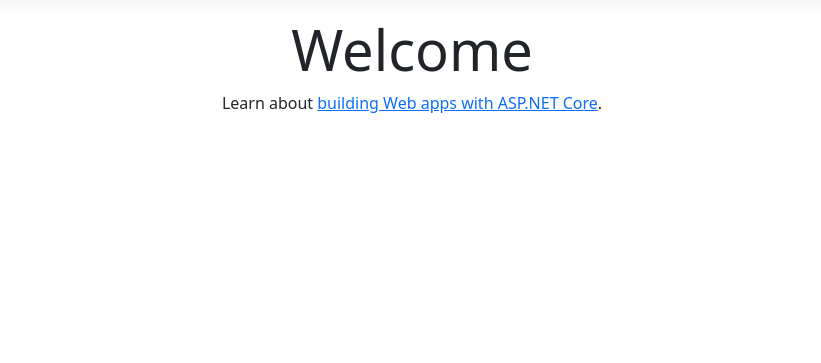
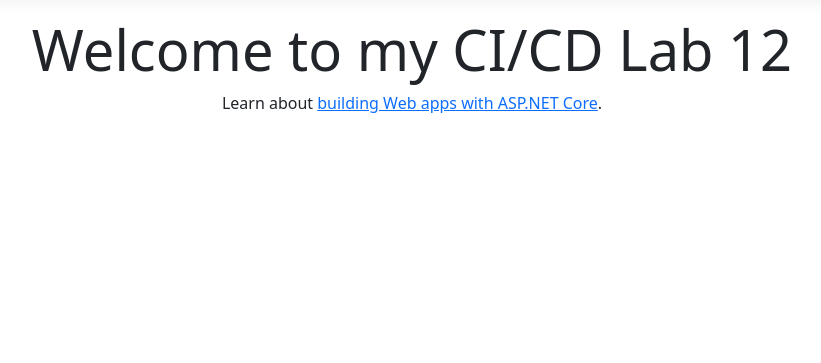
Before and after one commit to mm3831507-oss/CILabApp, an ASP.NET Core app: page / in a window 1280 px wide. Shown: the part 57-420 px from the top of the page, without its empty margins (228-1049 px from the left). Run offline with ASP.NET Core 8, Linux system fonts and the light colour scheme; style sheets or scripts are compiled from the project's sources.

Commit message:
Update home page text for CI test

```diff
--- a/Views/Home/Index.cshtml
+++ b/Views/Home/Index.cshtml
@@ -3,6 +3,6 @@
 }
 
 <div class="text-center">
-    <h1 class="display-4">Welcome</h1>
+    <h1 class="display-4">Welcome to my CI/CD Lab 12</h1>
     <p>Learn about <a href="https://learn.microsoft.com/aspnet/core">building Web apps with ASP.NET Core</a>.</p>
 </div>
```
